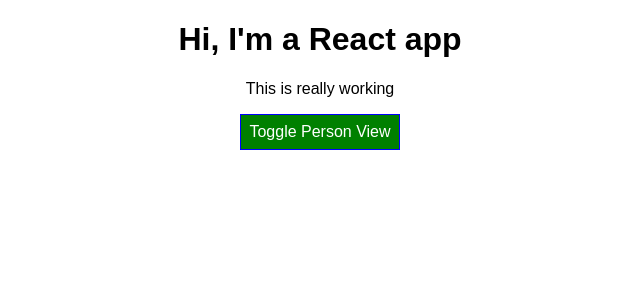
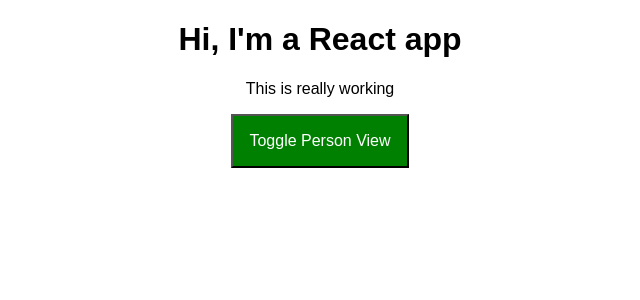
Before and after one commit to drehmke/udemy-react-course, a React app in the folder react-001/: page / in a window 1280 px wide. Shown: the top 300 px of the page, without its empty margins (320-960 px from the left). Built offline with nearby package versions, Linux system fonts and the light colour scheme.

Commit message:
Section 5 Lecture 68 - CSS Modules and psuedo classes

```diff
--- a/react-001/src/App.css
+++ b/react-001/src/App.css
@@ -14,3 +14,24 @@
 .bold {
   font-weight: bold;
 }
+
+.App button {
+  button: 1px solid blue;
+  padding: 16px;
+  background-color: green;
+  color: white;
+  font: inherit;
+  cursor: pointer;
+}
+.App button:hover {
+  background-color: lightgreen;
+  color: black;
+}
+
+.App button.Red {
+  background-color: red;
+}
+.App button.Red:hover {
+  background-color: salmon;
+  color: black;
+}
--- a/react-001/src/App.js
+++ b/react-001/src/App.js
@@ -50,15 +50,9 @@ class App extends Component {
   }
 
   render() {
-    const buttonStyle = {
-      backgroundColor: 'green',
-      color: 'white',
-      font: 'inherit',
-      border: '1px solid blue',
-      padding: '8px'
-    }
+    let persons = null
+    let btnClass = ''
 
-    let persons = null
     if( this.state.showPersons ) {
       persons = (
         <div>
@@ -73,7 +67,7 @@ class App extends Component {
           })}
         </div>
       )
-      buttonStyle.backgroundColor = 'red'
+      btnClass= styles.Red
     }
 
     const workingStyle = []
@@ -95,7 +89,7 @@ class App extends Component {
           >Switch Name</button>
           */}
           <button
-            style={buttonStyle}
+            className={btnClass}
             onClick={this.togglePersonHandler}
           >Toggle Person View</button>
           {persons}
```
